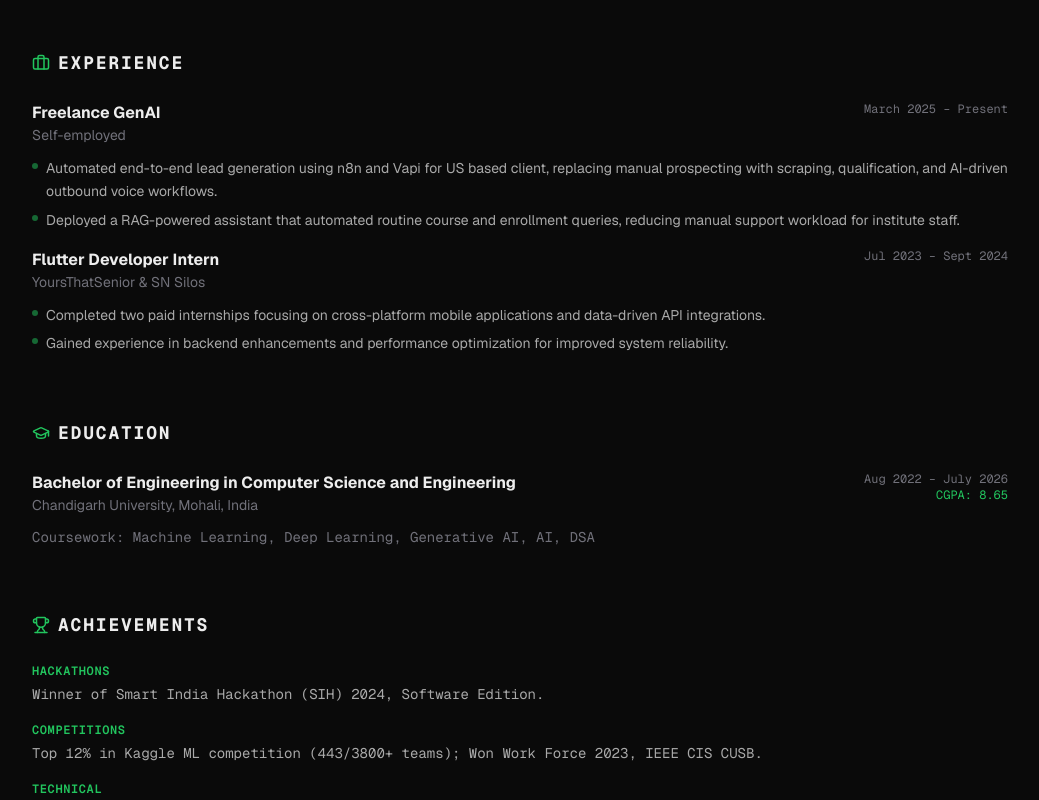
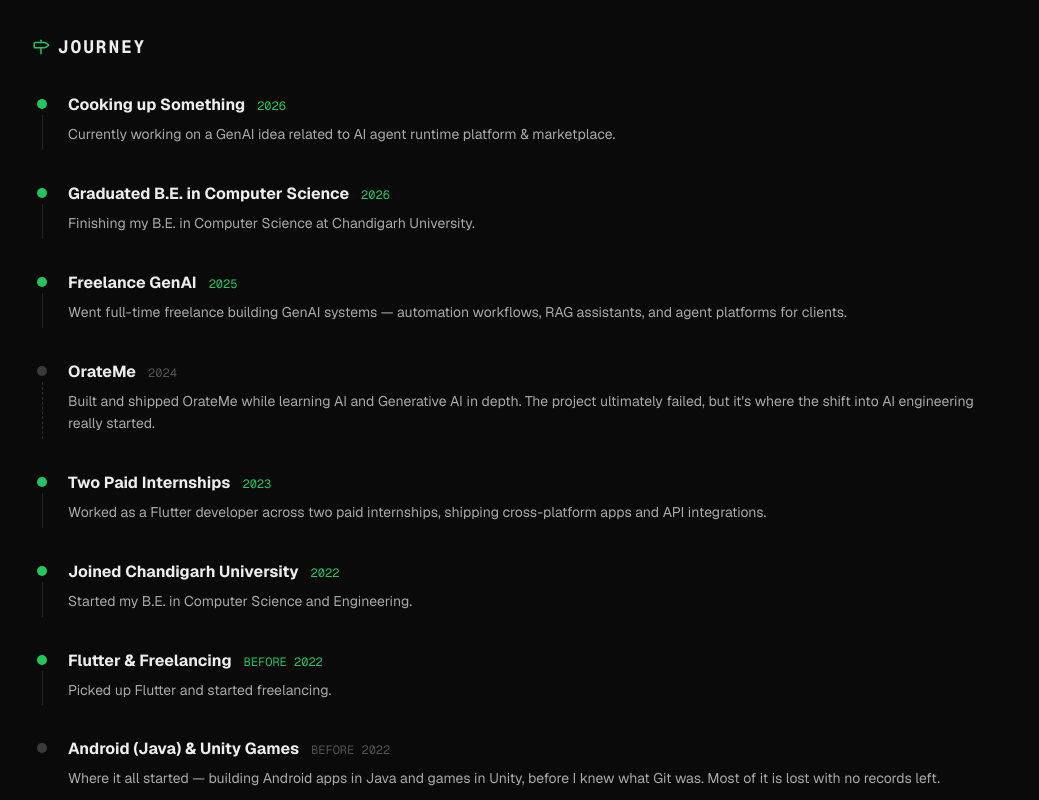
Before and after one commit to SurajAiri/portfolio-web, a Next.js app: page /about in a window 1280 px wide. Shown: the part 1200-2000 px from the top of the page, without its empty margins (120-1159 px from the left). Built offline with nearby package versions, Linux system fonts and the light colour scheme.

Commit message:
timeline-added

```diff
--- a/app/about/page.tsx
+++ b/app/about/page.tsx
@@ -5,6 +5,7 @@ import {
   education,
   achievements,
 } from "@/data/personal";
+import JourneySection from "@/components/JourneySection";
 import Image from "next/image";
 import {
   Terminal,
@@ -150,6 +151,9 @@ export default function AboutPage() {
         </div>
       </section>
 
+      {/* Journey — full timeline, newest first */}
+      <JourneySection />
+
       {/* Experience */}
       <section className="mx-auto mt-20 max-w-5xl px-6">
         <div className="flex items-center gap-2">
--- /dev/null
+++ b/components/JourneySection.tsx
@@ -0,0 +1,64 @@
+import { journey } from "@/data/personal";
+import { Milestone } from "lucide-react";
+
+export default function JourneySection() {
+  return (
+    <section className="mx-auto mt-16 max-w-5xl px-6">
+      <div className="flex items-center gap-2">
+        <span className="text-accent">
+          <Milestone size={18} />
+        </span>
+        <h2 className="font-mono text-lg font-bold tracking-[0.1em]">
+          JOURNEY
+        </h2>
+      </div>
+
+      <div className="mt-8 space-y-8">
+        {journey.map((entry, i) => {
+          const isSetback = entry.tag === "setback";
+          return (
+            <div
+              key={`${entry.period}-${entry.title}`}
+              className="relative flex gap-5 pl-1"
+            >
+              {/* Rail */}
+              <div className="relative flex w-3 shrink-0 flex-col items-center">
+                <span
+                  className={`mt-1.5 h-2.5 w-2.5 shrink-0 rounded-full ${
+                    isSetback ? "bg-white/20" : "bg-accent"
+                  }`}
+                />
+                {i !== journey.length - 1 && (
+                  <span
+                    className={`mt-1.5 w-px flex-1 ${
+                      isSetback
+                        ? "border-l border-dashed border-white/15"
+                        : "bg-white/10"
+                    }`}
+                  />
+                )}
+              </div>
+
+              {/* Content */}
+              <div className="flex-1 pb-1">
+                <div className="flex flex-wrap items-baseline gap-x-3 gap-y-1">
+                  <h3 className="text-base font-bold">{entry.title}</h3>
+                  <p
+                    className={`font-mono text-xs ${
+                      isSetback ? "text-white/30" : "text-accent"
+                    }`}
+                  >
+                    {entry.period.toUpperCase()}
+                  </p>
+                </div>
+                <p className="mt-1.5 text-sm leading-relaxed text-foreground/70">
+                  {entry.description}
+                </p>
+              </div>
+            </div>
+          );
+        })}
+      </div>
+    </section>
+  );
+}
--- a/data/personal.ts
+++ b/data/personal.ts
@@ -3,6 +3,7 @@ import type {
   AboutSection,
   Experience,
   Achievement,
+  JourneyMilestone,
 } from "@/types";
 
 export const personalInfo: PersonalInfo = {
@@ -93,6 +94,58 @@ export const achievements: Achievement[] = [
   },
 ];
 
+// Newest first — rendered top to bottom in JourneySection.
+export const journey: JourneyMilestone[] = [
+  {
+    period: "2026",
+    title: "Cooking up Something",
+    description:
+      "Currently working on a GenAI idea related to AI agent runtime platform & marketplace.",
+  },
+  {
+    period: "2026",
+    title: "Graduated B.E. in Computer Science",
+    description:
+      "Finishing my B.E. in Computer Science at Chandigarh University.",
+  },
+  {
+    period: "2025",
+    title: "Freelance GenAI",
+    description:
+      "Went full-time freelance building GenAI systems — automation workflows, RAG assistants, and agent platforms for clients.",
+  },
+  {
+    period: "2024",
+    title: "OrateMe",
+    description:
+      "Built and shipped OrateMe while learning AI and Generative AI in depth. The project ultimately failed, but it's where the shift into AI engineering really started.",
+    tag: "setback",
+  },
+  {
+    period: "2023",
+    title: "Two Paid Internships",
+    description:
+      "Worked as a Flutter developer across two paid internships, shipping cross-platform apps and API integrations.",
+  },
+  {
+    period: "2022",
+    title: "Joined Chandigarh University",
+    description: "Started my B.E. in Computer Science and Engineering.",
+  },
+  {
+    period: "Before 2022",
+    title: "Flutter & Freelancing",
+    description: "Picked up Flutter and started freelancing.",
+  },
+  {
+    period: "Before 2022",
+    title: "Android (Java) & Unity Games",
+    description:
+      "Where it all started — building Android apps in Java and games in Unity, before I knew what Git was. Most of it is lost with no records left.",
+    tag: "setback",
+  },
+];
+
 export const valuePropositions = [
   "Practical AI for real product use-cases",
   "End-to-end delivery from concept to production",
--- a/data/projects.ts
+++ b/data/projects.ts
@@ -56,7 +56,7 @@ export const projects: Project[] = [
         type: "code",
       },
     ],
-    featured: false,
+    featured: true,
     isArchived: false,
     justFunProject: false,
     isMiniProject: false,
--- a/types/index.ts
+++ b/types/index.ts
@@ -31,6 +31,16 @@ export interface Achievement {
   description: string;
 }
 
+// A single dated entry in the personal "journey" timeline shown on the
+// About page — broader than `Experience`/`education`, spans the whole
+// career arc (early hobby projects, internships, pivots, setbacks, etc).
+export interface JourneyMilestone {
+  period: string; // display label, e.g. "2024" or "Before 2022"
+  title: string;
+  description: string;
+  tag?: "milestone" | "setback"; // "setback" renders with a muted/dashed style instead of the accent
+}
+
 export interface SkillCategory {
   name: string;
   items: string[];
```
